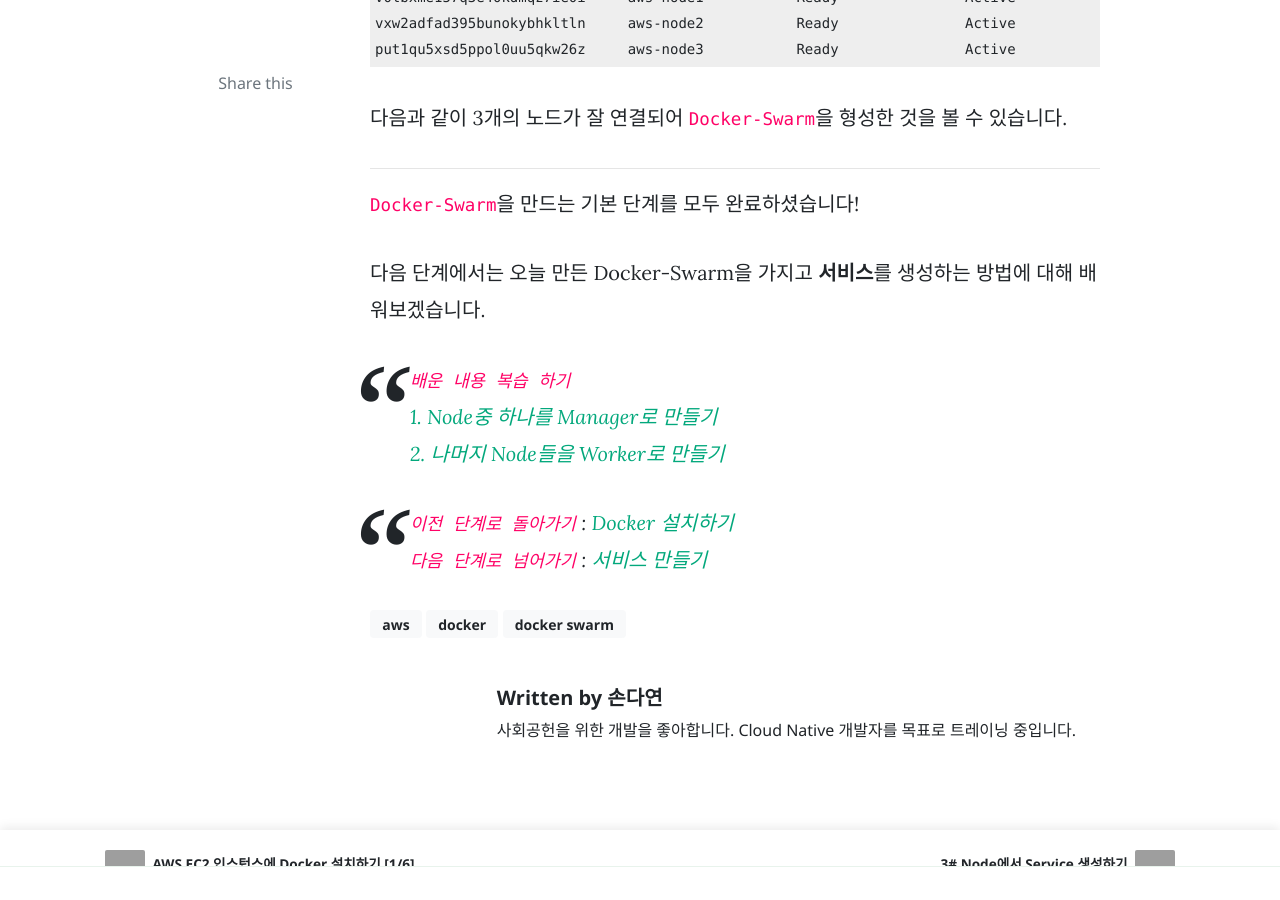
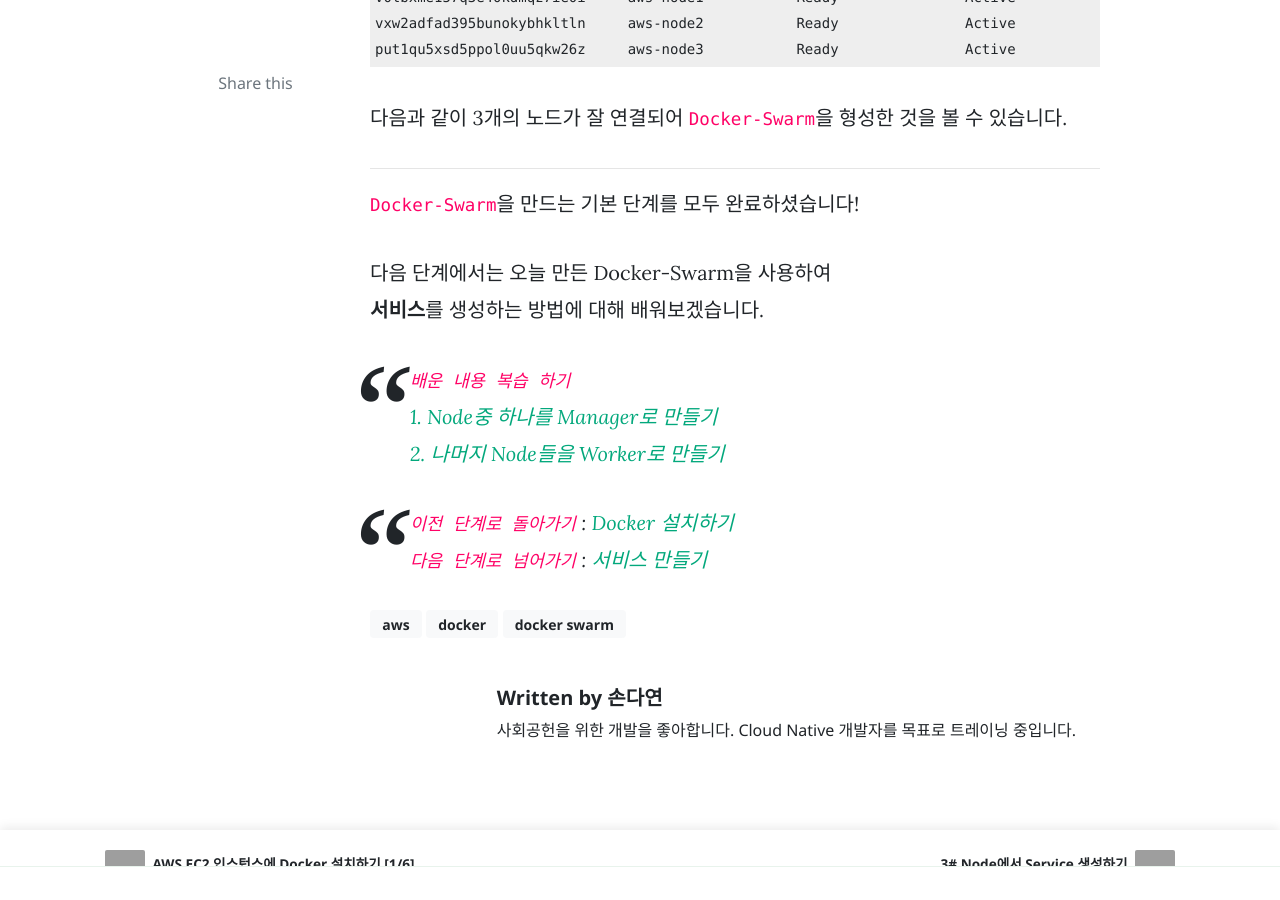
Before and after one commit to MegazoneDSG/megazonedsg.github.io, a Jekyll site: the page built from _posts/2019-09-01-2-Make-Swarm.md, in a window 1280 px wide and 900 px high, scrolled down 5313 px. Built offline with Jekyll 4.4.1, drawn with Linux system fonts in a browser that asks for light colours; nearby versions of some CDN libraries; comment, search, counter and statistics services are not loaded; some of the changed text lies outside the part shown; grey boxes are pictures that could not be loaded.

Commit message:
Update 2019-09-01-2-Make-Swarm.md

```diff
--- a/_posts/2019-09-01-2-Make-Swarm.md
+++ b/_posts/2019-09-01-2-Make-Swarm.md
@@ -186,7 +186,7 @@ put1qu5xsd5ppol0uu5qkw26z     aws-node3           Ready               Active
 
 `Docker-Swarm`을 만드는 기본 단계를 모두 완료하셨습니다!
 
-다음 단계에서는 오늘 만든 Docker-Swarm을 가지고
+다음 단계에서는 오늘 만든 Docker-Swarm을 사용하여
 **서비스**를 생성하는 방법에 대해 배워보겠습니다.
 
 > `배운 내용 복습 하기`
```
Also changed, not shown: other parts of _posts/2019-09-01-2-Make-Swarm.md (+1 -1 lines).
